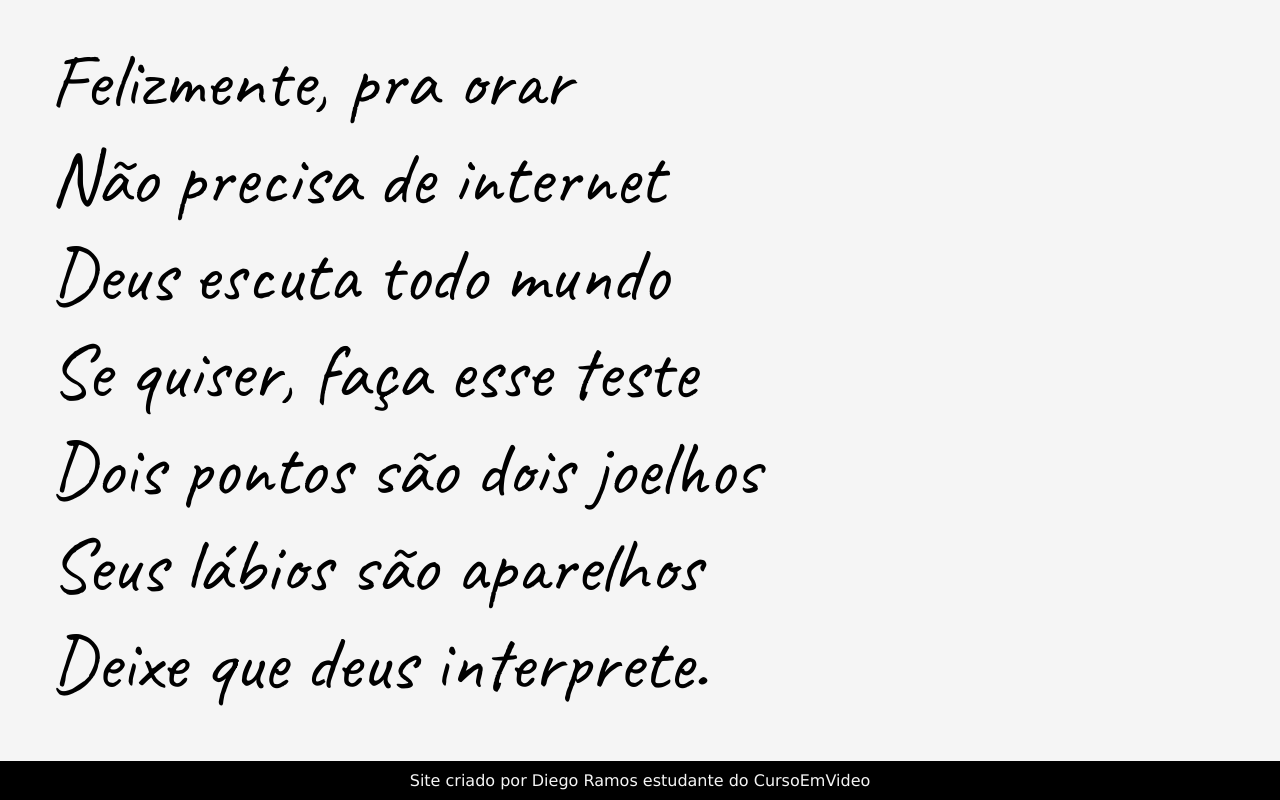
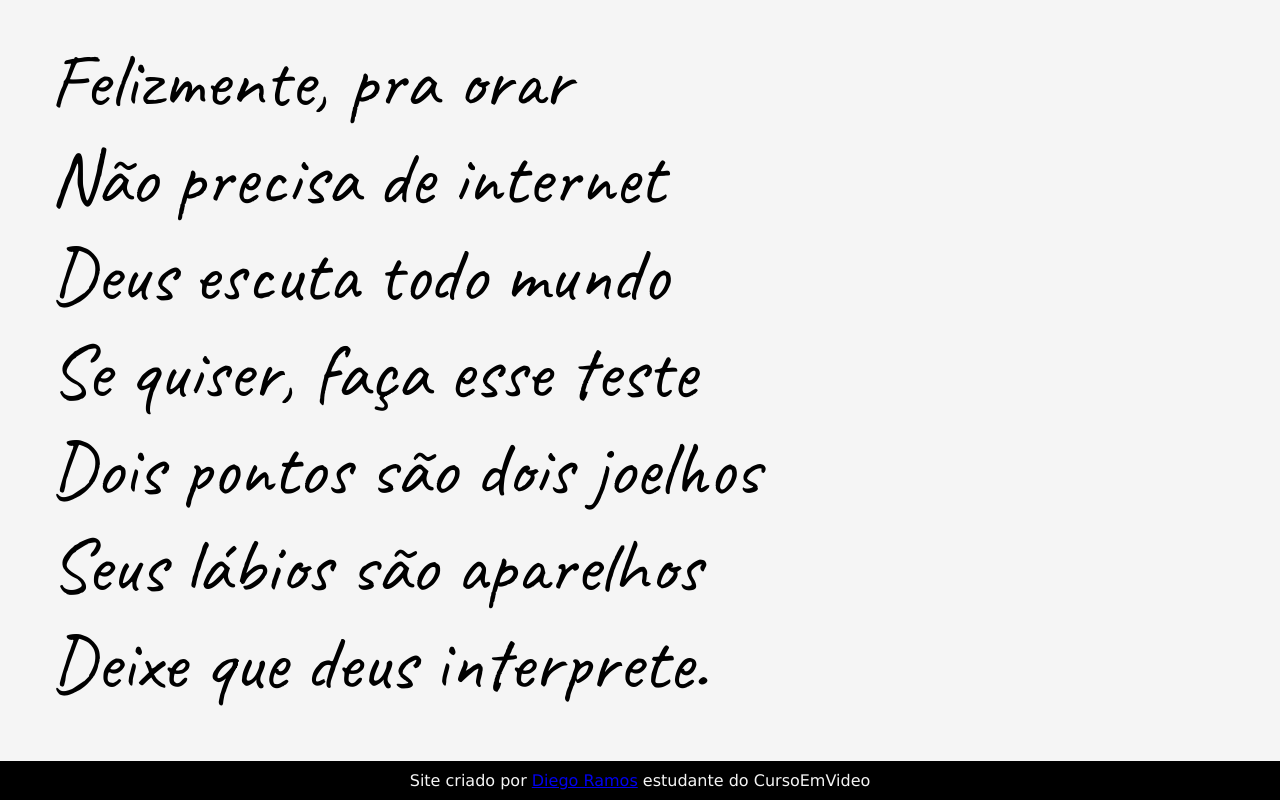
Before and after one commit to Hiytsuia/projeto-cordel, a plain HTML site: page index.html in a window 1280 px wide. Shown: the part 5191-5991 px from the top of the page. Drawn offline with Linux system fonts and the light colour scheme; a web font is replaced by a local one.

Commit message:
Update index.html

```diff
--- a/index.html
+++ b/index.html
@@ -97,7 +97,7 @@
         </div>
 
     <footer>
-        <p>Site criado por Diego Ramos estudante do CursoEmVideo</p>
+        <p>Site criado por <a href="https://github.com/Hiytsuia">Diego Ramos</a> estudante do CursoEmVideo</p>
     </footer>
 
 </body>
```
